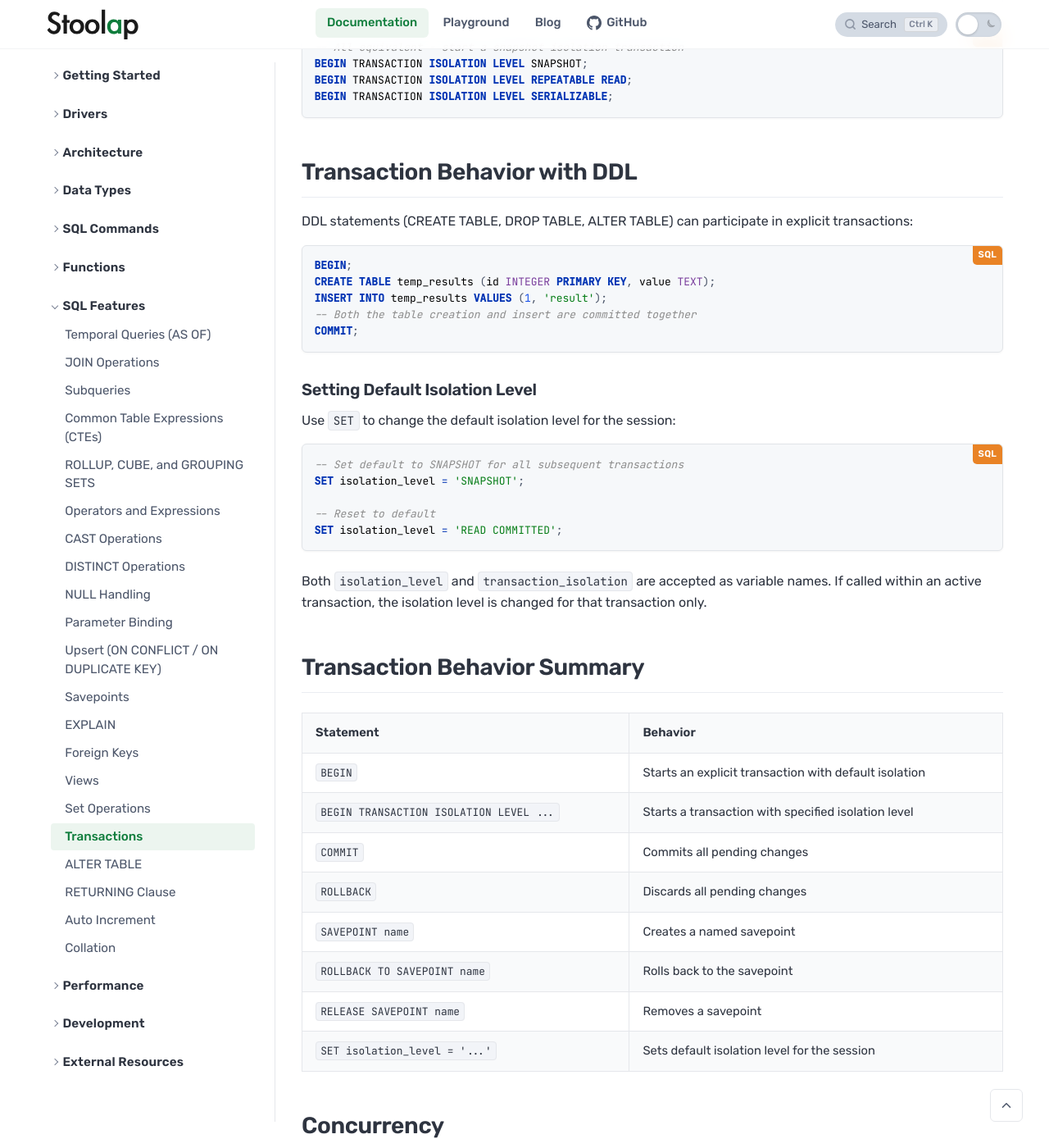
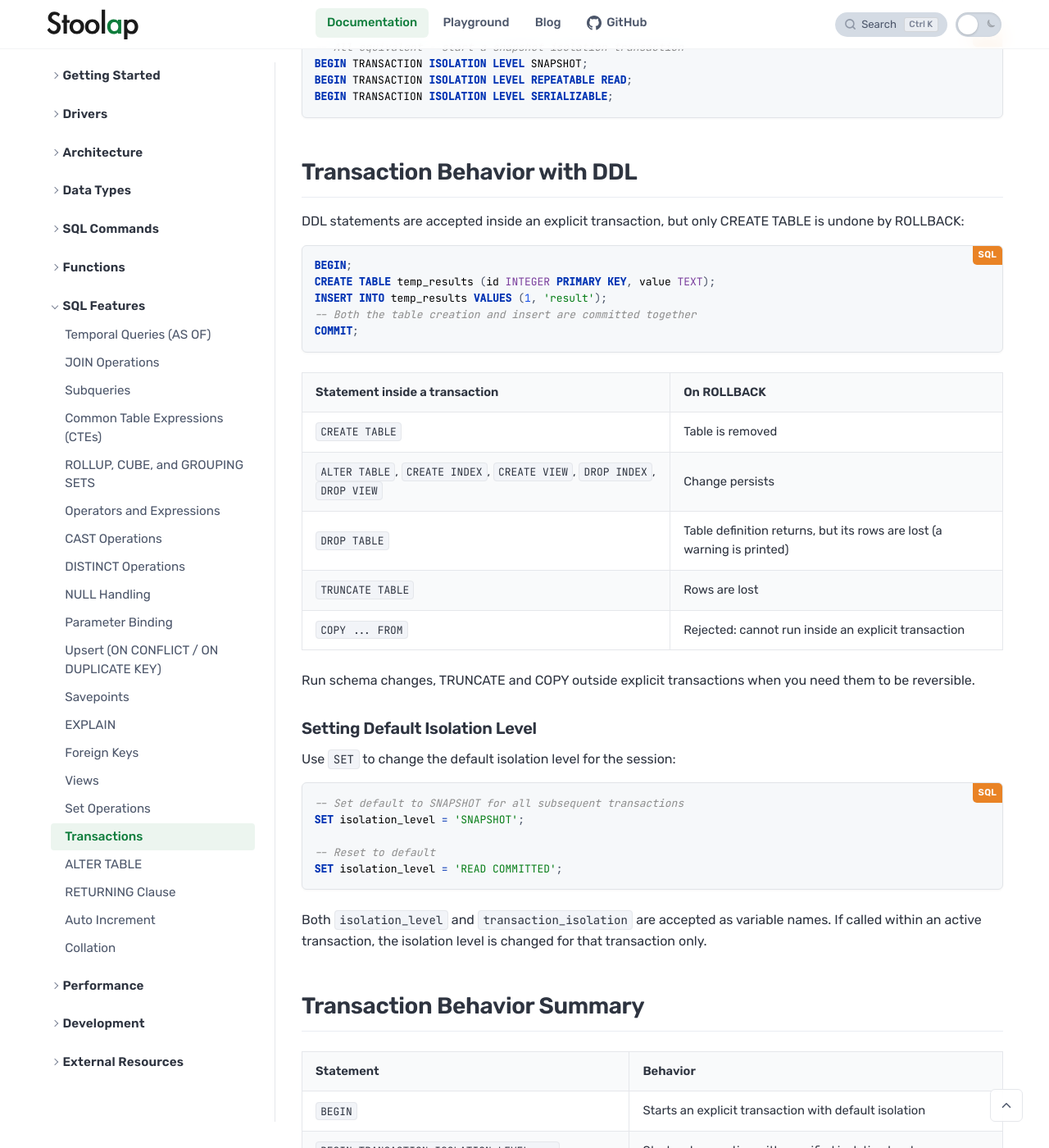
Before and after one commit to stoolap/stoolap, a Jekyll site: the page built from docs/_docs/sql-features/transactions.md, in a window 1280 px wide and 1400 px high, scrolled down 2554 px. Shown: the whole window at 82% size. Built offline with Jekyll 4.4.1, drawn with Linux system fonts in a browser that asks for light colours.

Commit message:
docs: TRIM's character argument, read-only pragmas, and what ROLLBACK undoes for DDL
TRIM, LTRIM and RTRIM take the characters to strip as a second argument.
sync_mode and wal_flush_trigger cannot be set through PRAGMA; the examples
show target_volume_rows instead and read the two back. The transactions page
lists which DDL statements ROLLBACK reverts inside an explicit transaction.

````diff
--- a/docs/_docs/sql-features/transactions.md
+++ b/docs/_docs/sql-features/transactions.md
@@ -111,7 +111,7 @@ BEGIN TRANSACTION ISOLATION LEVEL SERIALIZABLE;
 
 ## Transaction Behavior with DDL
 
-DDL statements (CREATE TABLE, DROP TABLE, ALTER TABLE) can participate in explicit transactions:
+DDL statements are accepted inside an explicit transaction, but only CREATE TABLE is undone by ROLLBACK:
 
 ```sql
 BEGIN;
@@ -120,6 +120,16 @@ INSERT INTO temp_results VALUES (1, 'result');
 -- Both the table creation and insert are committed together
 COMMIT;
 ```
+
+| Statement inside a transaction | On ROLLBACK |
+|--------------------------------|-------------|
+| `CREATE TABLE` | Table is removed |
+| `ALTER TABLE`, `CREATE INDEX`, `CREATE VIEW`, `DROP INDEX`, `DROP VIEW` | Change persists |
+| `DROP TABLE` | Table definition returns, but its rows are lost (a warning is printed) |
+| `TRUNCATE TABLE` | Rows are lost |
+| `COPY ... FROM` | Rejected: cannot run inside an explicit transaction |
+
+Run schema changes, TRUNCATE and COPY outside explicit transactions when you need them to be reversible.
 
 ### Setting Default Isolation Level
 
````
Also changed, not shown: docs/_docs/functions/scalar-functions.md (+6 -1 lines), docs/_docs/functions/sql-functions-reference.md (+3 -3 lines), docs/_docs/getting-started/connection-strings.md (+4 -3 lines).
